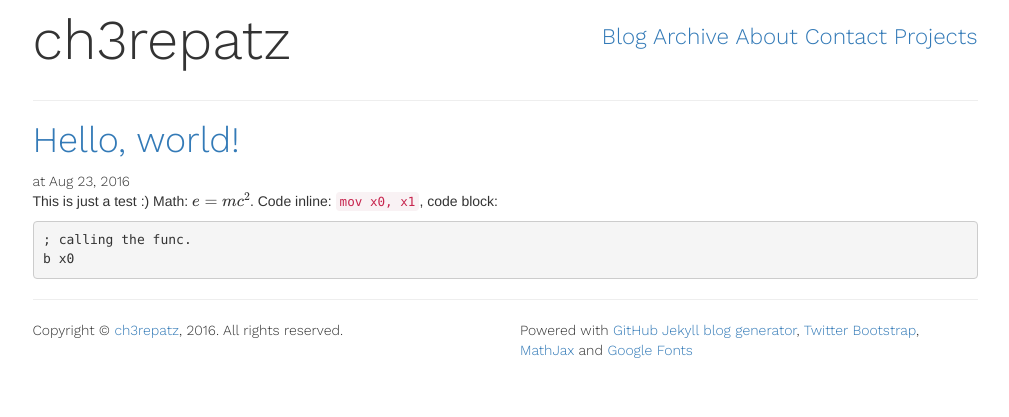
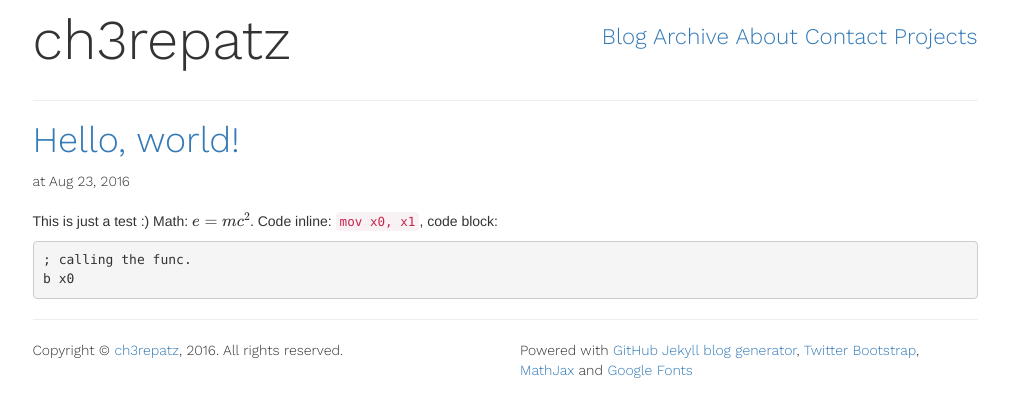
Before and after one commit to ch3repatz/ch3repatz.github.io, a Jekyll site: the page built from _posts/2016-08-23-hello-world.md, in a window 1280 px wide. Shown: the top 417 px of the page, without its empty margins (135-1144 px from the left). Built offline with Jekyll 4.4.1, drawn with Linux system fonts in a browser that asks for light colours; formulas are drawn with MathJax 3.

Commit message:
Update default.html

```diff
--- a/_layouts/default.html
+++ b/_layouts/default.html
@@ -54,6 +54,10 @@
 
     	.footer_text, .post_date, h1, h2, h3, h4, h5, h6 {
     		font-family: 'Work Sans', sans-serif;
+    	}
+
+    	.post_date {
+    		padding-bottom: 20px;
     	}
 
     	/* Center top menu for mobile view */
```
